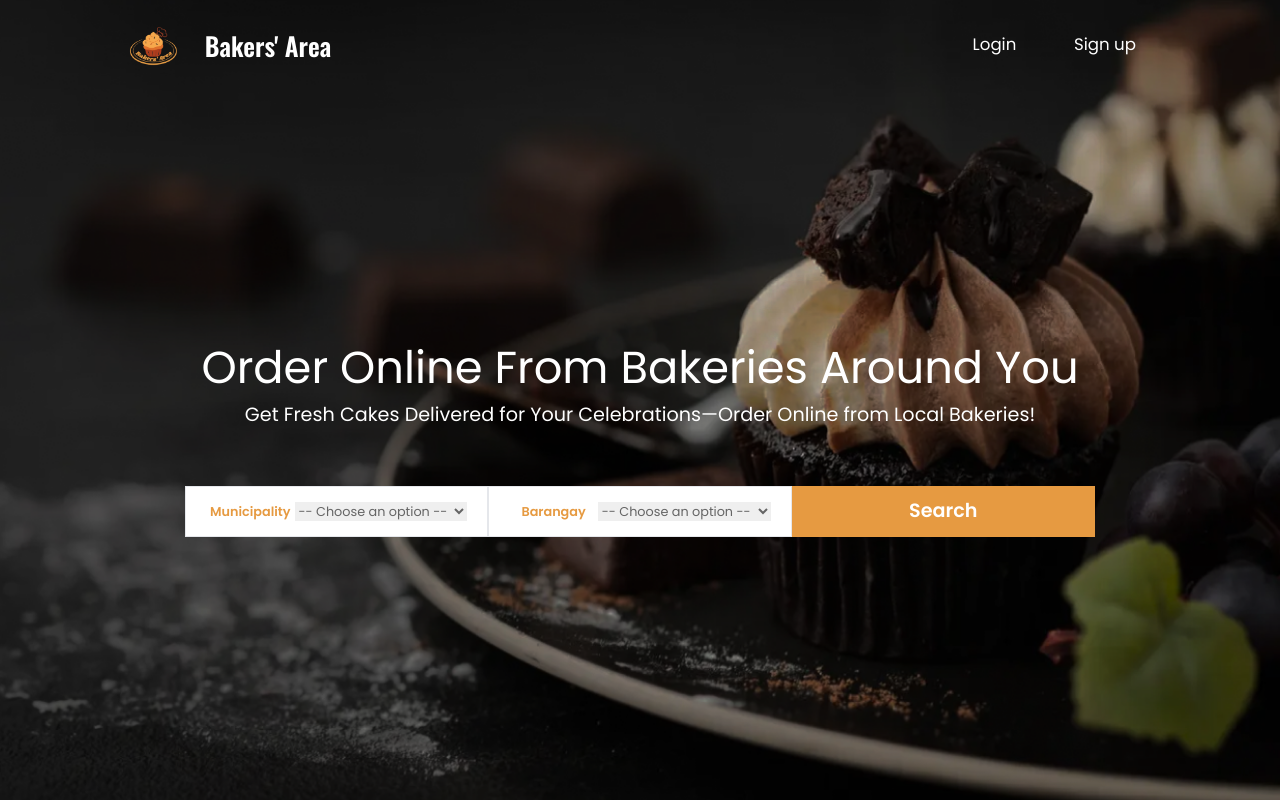
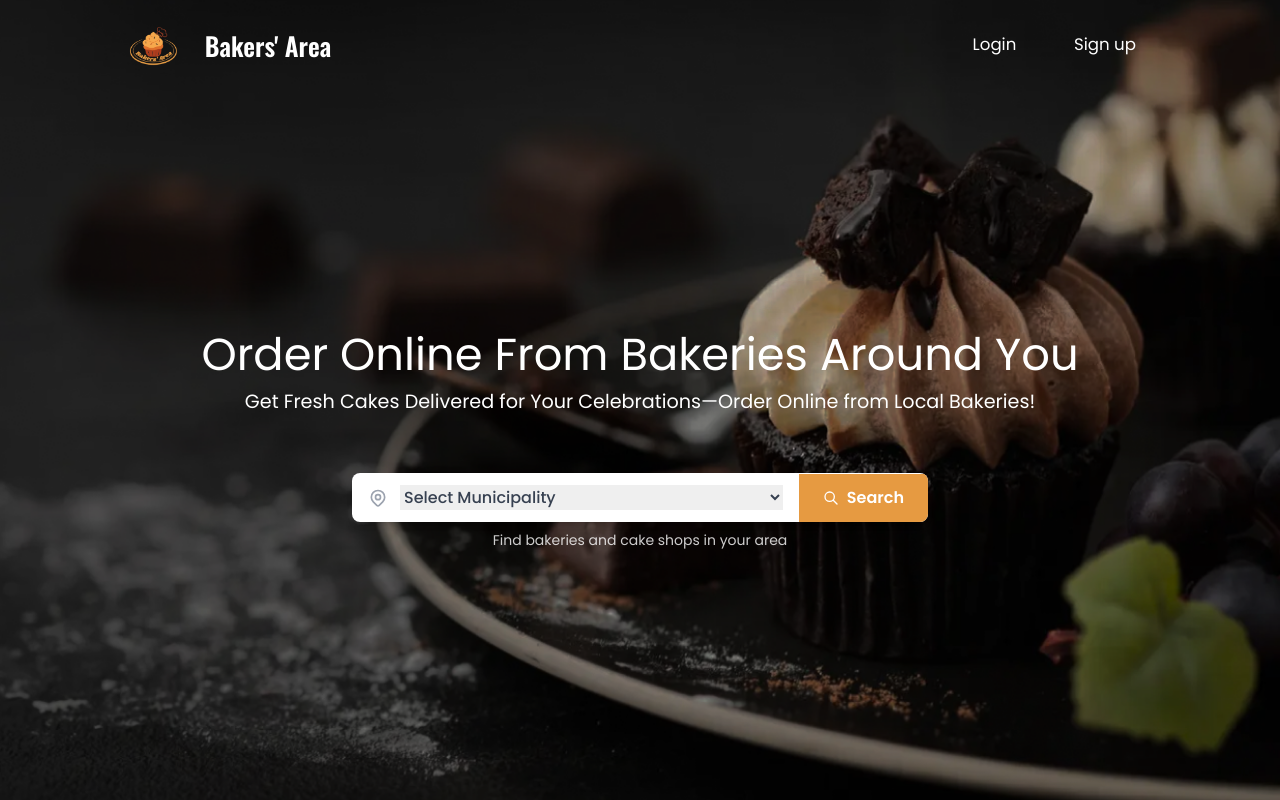
Before and after one commit to BryanIanRamos/Cake-Area, a React (Vite) app: page / in a window 1280 px wide. Shown: the top 800 px of the page. Built offline with nearby package versions, Linux system fonts and the light colour scheme; data requests are answered from the project's data file.

Commit message:
New search bar design

```diff
--- a/src/pages/buyer/MainPage.jsx
+++ b/src/pages/buyer/MainPage.jsx
@@ -78,7 +78,12 @@ const MainPage = () => {
       // Store login state in localStorage
       localStorage.setItem("isLoggedIn", "true");
       localStorage.setItem("userId", user.id);
-      localStorage.setItem("userName", userProfile ? `${userProfile.first_name} ${userProfile.last_name}` : user.email);
+      localStorage.setItem(
+        "userName",
+        userProfile
+          ? `${userProfile.first_name} ${userProfile.last_name}`
+          : user.email
+      );
 
       closeLoginModal();
 
@@ -117,8 +122,7 @@ const MainPage = () => {
     setShowFeedback(false);
   };
 
-  console.log("selectBarangay: ", selectBarangay);
-  console.log("selectStreet: ", selectMunicipality);
+  console.log("selectMunicipality: ", selectMunicipality);
 
   const handleBarangayOption = (event) => {
     setSelectBarangay(event.target.value);
@@ -184,47 +188,75 @@ const MainPage = () => {
               Local Bakeries!
             </h3>
             {/* Location Section  */}
-            <div className="flex flex-col justify-center items-center border-green-700 mt-[30px] sm:mt-[7vh]">
-              <div className=" border-red-400 h-[8vw] sm:h-[4vw] grid sm:grid-cols-3 w-[200px] sm:w-fit">
-                <div className="border bg-white grid grid-cols-3 sm:grid grid-rows-3-col justify-center items-center px-2 sm:px-5 gap-1 max-sm:py-2 ">
-                  <h3 className="text-primary font-semibold text-[9px] sm:text-[1vw] ml-1 col-span-1">
-                    {"  "}Municipality{"  "}
-                  </h3>
+            <div className="flex flex-col justify-center items-center mt-[30px] sm:mt-[7vh]">
+              <div className="w-full max-w-xl">
+                <div className="flex items-center bg-white rounded-lg shadow-md overflow-hidden">
+                  {/* Location Icon and Municipality Select */}
+                  <div className="flex-1 flex items-center px-4 py-3">
+                    <svg
+                      className="w-5 h-5 text-gray-400 mr-3"
+                      fill="none"
+                      stroke="currentColor"
+                      viewBox="0 0 24 24"
+                    >
+                      <path
+                        strokeLinecap="round"
+                        strokeLinejoin="round"
+                        strokeWidth={2}
+                        d="M17.657 16.657L13.414 20.9a1.998 1.998 0 01-2.827 0l-4.244-4.243a8 8 0 1111.314 0z"
+                      />
+                      <path
+                        strokeLinecap="round"
+                        strokeLinejoin="round"
+                        strokeWidth={2}
+                        d="M15 11a3 3 0 11-6 0 3 3 0 016 0z"
+                      />
+                    </svg>
                     <select
                       value={selectMunicipality}
                       onChange={handleMunicipalityOption}
-                    className="text-tertiary text-[1.7vw] sm:text-[1vw] col-span-2"
+                      className="flex-1 text-gray-700 text-sm sm:text-base font-medium focus:outline-none"
                     >
-                    <option value={""} disabled>
-                      -- Choose an option --
+                      <option value="" disabled>
+                        Select Municipality
                       </option>
-                    <option value={"Barangay Ambago"}>Barangay Ambago</option>
-                    <option value={"Barangay Tiniwisan"}>
-                      Barangay Tiniwisan
-                    </option>
+                      <option value="Buenavista">Buenavista</option>
+                      <option value="Cabadbaran">Cabadbaran</option>
+                      <option value="Carmen">Carmen</option>
+                      <option value="Jabonga">Jabonga</option>
+                      <option value="Kitcharao">Kitcharao</option>
+                      <option value="Las Nieves">Las Nieves</option>
+                      <option value="Magallanes">Magallanes</option>
+                      <option value="Nasipit">Nasipit</option>
+                      <option value="Remedios T. Romualdez">Remedios T. Romualdez</option>
+                      <option value="Santiago">Santiago</option>
+                      <option value="Tubay">Tubay</option>
                     </select>
                   </div>
-                <div className="border bg-white grid grid-cols-3 sm:grid grid-rows-3-col justify-center items-center px-2 sm:px-5 gap-1 max-sm:py-2 ">
-                  <h3 className="text-primary font-semibold text-[9px] sm:text-[1vw] ml-1 col-span-1">
-                    {"  "}Barangay{"  "}
-                  </h3>
-                  <select
-                    value={selectBarangay}
-                    onChange={handleBarangayOption}
-                    className="text-tertiary text-[1.7vw] sm:text-[1vw] col-span-2"
+
+                  {/* Search Button */}
+                  <button className="px-6 py-3 bg-primary hover:bg-primary-dark transition-colors duration-200 text-white font-semibold text-sm sm:text-base flex items-center gap-2">
+                    <svg
+                      className="w-4 h-4"
+                      fill="none"
+                      stroke="currentColor"
+                      viewBox="0 0 24 24"
                     >
-                    <option value={""} disabled>
-                      -- Choose an option --
-                    </option>
-                    <option value={"Barangay Ambago"}>Barangay Ambago</option>
-                    <option value={"Barangay Tiniwisan"}>
-                      Barangay Tiniwisan
-                    </option>
-                  </select>
+                      <path
+                        strokeLinecap="round"
+                        strokeLinejoin="round"
+                        strokeWidth={2}
+                        d="M21 21l-6-6m2-5a7 7 0 11-14 0 7 7 0 0114 0z"
+                      />
+                    </svg>
+                    <span>Search</span>
+                  </button>
                 </div>
-                <button className="bg-primary  text-[2vw] sm:text-[1.5vw] font-semibold text-white hover:text-primary hover:bg-white hover:border-l-2   max-sm:h-8">
-                  Search
-                </button>
+
+                {/* Optional: Add helper text below */}
+                <p className="text-white text-xs sm:text-sm mt-2 text-center opacity-80">
+                  Find bakeries and cake shops in your area
+                </p>
               </div>
             </div>
           </div>
```
Lines whose indentation alone changed are shown as unchanged.
